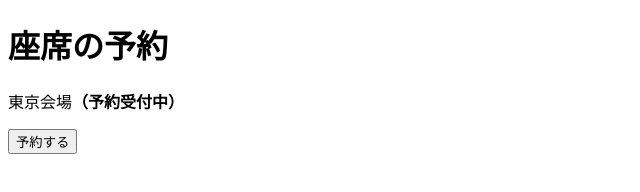
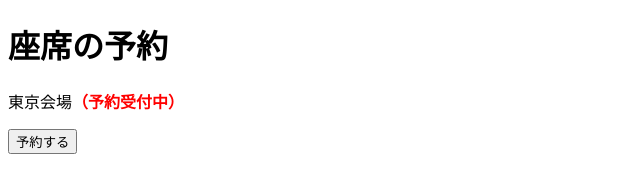
Before and after one commit to c3220269/www, a plain HTML site: page kadai06-2.html in a window 1280 px wide. Shown: the whole page, without its empty margins (0-640 px from the left). Drawn offline with Linux system fonts and the light colour scheme.

Commit message:
2024_10_29

```diff
--- a/kadai06-2.html
+++ b/kadai06-2.html
@@ -5,20 +5,21 @@
     <meta name="viewport" content="width=device-width, initial-scale=1.0">
     <title>要素の取得と内容の変更</title>
     <style>
-        h3{
+        span{
             color: red;
+            font-weight: bold;;
         }
     </style>
 </head>
 <body>
     <h1>座席の予約</h1>
     <div id="before">
-        <p>東京会場<span><strong>（予約受付中）</strong></span></p>
+        <p>東京会場<span>（予約受付中）</span></p>
         <button onclick="reservation();">予約する</button>
     </div>
 
     <div id="after">
-        <p>東京会場<span><strong>（予約済み）</strong></span></p>
+        <p>東京会場<span>（予約済み）</span></p>
         <p><strong>ありがとうございました</strong></p>
     </div>
 
```
